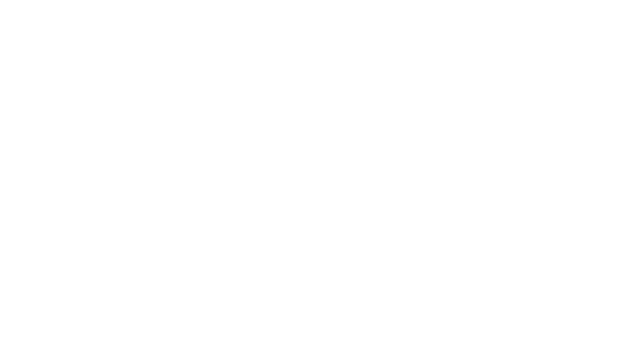
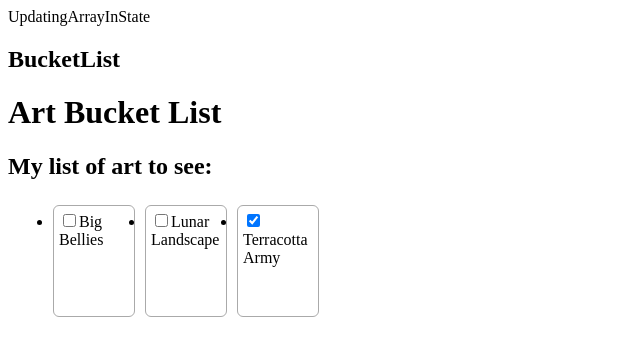
Before and after one commit to autsav/react_project, a React (Create React App) app in the folder my-app/: page /updateArrayInState in a window 1280 px wide. Before the commit this address had no page. Shown: the top 356 px of the page, without its empty margins (0-640 px from the left). Built offline with nearby package versions, Linux system fonts and the light colour scheme.

Commit message:
Updating array in State

```diff
--- a/my-app/src/App.js
+++ b/my-app/src/App.js
@@ -12,6 +12,7 @@
 import Gallery from "./components/Gallery";
 import Form from "./components/Form";
 import UpdatingObjectInState from "./components/UpdatingObjectInState";
+import UpdatingArrayInState from "./components/UpdatingArrayInState";
 
 export default function App(){
   return(
@@ -30,6 +31,7 @@
           <Route path='/gallery' element={<Gallery />}  />
           <Route path='/form' element={<Form />}  />
           <Route path='/updateObjectInState' element={<UpdatingObjectInState />}  />
+          <Route path='/updateArrayInState' element={<UpdatingArrayInState />}  />
 
 
 
--- a/my-app/src/components/Home.js
+++ b/my-app/src/components/Home.js
@@ -26,6 +26,8 @@
     <Link to="/addingInteractivity">Adding Interactivity </Link>
     <br></br>
     <Link to="/updateObjectInState">Update Object In State </Link>
+    <br></br>
+    <Link to="/updateArrayInState">Update Array In State </Link>
 
   </div>
   )
--- /dev/null
+++ b/my-app/src/components/UpdatingArrayInState.js
@@ -0,0 +1,74 @@
+import React from 'react'
+import { useState } from 'react';
+
+
+
+const initialList = [
+    { id: 0, title: 'Big Bellies', seen: false },
+    { id: 1, title: 'Lunar Landscape', seen: false },
+    { id: 2, title: 'Terracotta Army', seen: true },
+  ];
+
+  function BucketList() {
+    const [list, setList] = useState(
+      initialList
+    );
+
+    function handleToggle(artworkId, nextSeen) {
+      setList(list.map(artwork => {
+        if (artwork.id === artworkId) {
+          return { ...artwork, seen: nextSeen };
+        } else {
+          return artwork;
+        }
+      }));
+    }
+
+    return (
+      <>
+        <h1>Art Bucket List</h1>
+        <h2>My list of art to see:</h2>
+        <ItemList
+          artworks={list}
+          onToggle={handleToggle} />
+      </>
+    );
+  }
+
+  function ItemList({ artworks, onToggle }) {
+    return (
+      <ul>
+        {artworks.map(artwork => (
+          <li key={artwork.id}>
+            <label>
+              <input
+                type="checkbox"
+                checked={artwork.seen}
+                onChange={e => {
+                  onToggle(
+                    artwork.id,
+                    e.target.checked
+                  );
+                }}
+              />
+              {artwork.title}
+            </label>
+          </li>
+        ))}
+      </ul>
+    );
+  }
+
+
+
+function UpdatingArrayInState() {
+  return (
+    <div>UpdatingArrayInState
+    <h2>BucketList</h2>
+    <BucketList />
+    </div>
+
+  )
+}
+
+export default UpdatingArrayInState
```
